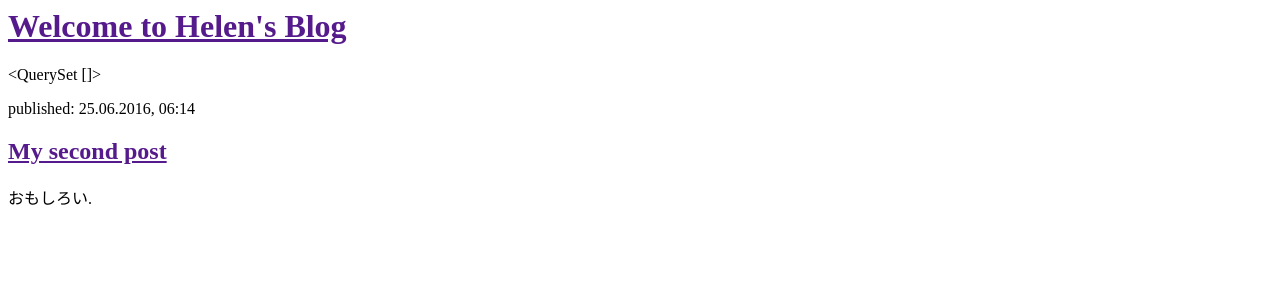
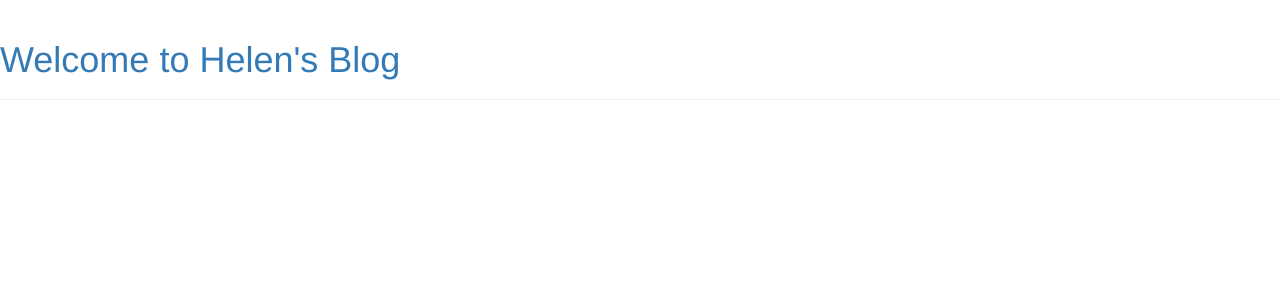
Before and after one commit to nakyung1120/my-first-blog, a Django app: page / in a window 1280 px wide. Shown: the top 300 px of the page. Run offline with Django 3.2, Linux system fonts and the light colour scheme; data that the repository does not hold is empty; some libraries are stand-ins or nearby versions.

Commit message:
My Django Girls app, my first commit

```diff
--- a/blog/templates/blog/post_list.html
+++ b/blog/templates/blog/post_list.html
@@ -1,28 +1,35 @@
+{% load staticfiles %}
 <html>
   <head>
+    <link href="http://fonts.googleapis.com/css?family=Lobster&subset=latin,latin-ext" rel="stylesheet" type="text/css">
     <title>Helen's blog</title>
+    <link rel="stylesheet" href="//maxcdn.bootstrapcdn.com/bootstrap/3.2.0/css/bootstrap.min.css">
+    <link rel="stylesheet" href="//maxcdn.bootstrapcdn.com/bootstrap/3.2.0/css/bootstrap-theme.min.css">
+    <link rel="stylesheet" href="{% static 'css/blog.css' %}">
   </head>
+    <link rel="stylesheet" href="//maxcdn.bootstrapcdn.com/bootstrap/3.2.0/css/bootstrap.min.css">
+    <link rel="stylesheet" href="//maxcdn.bootstrapcdn.com/bootstrap/3.2.0/css/bootstrap-theme.min.css">
   <body>
-    <div>
+    <div class="page-header">
       <h1><a href="">Welcome to Helen's Blog</a></h1>
     </div>
 
 
+    <div class="content container">
+        <div class="row">
+            <div class="col-md-8">
                 {% for post in posts %}
-      <div>
-        <p>published: {{ post.published_date }}</p>
+                    <div class="post">
+                        <div class="date">
+                            {{ post.published_date }}
+                        </div>
                         <h1><a href="">{{ post.title }}</a></h1>
                         <p>{{ post.text|linebreaks }}</p>
                     </div>
                 {% endfor %}
+            </div>
+        </div>
+    </div>
 
-    <div>
-    {{ posts }}
-    </div>
-    <div>
-      <p>published: 25.06.2016, 06:14</p>
-      <h2><a href="">My second post</a></h2>
-      <p>おもしろい.</p>
-    </div>
   </body>
 </html>
```
Lines whose indentation alone changed are shown as unchanged.
